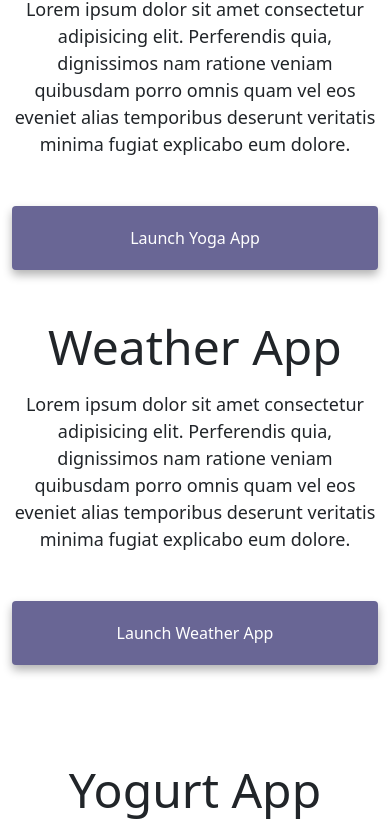
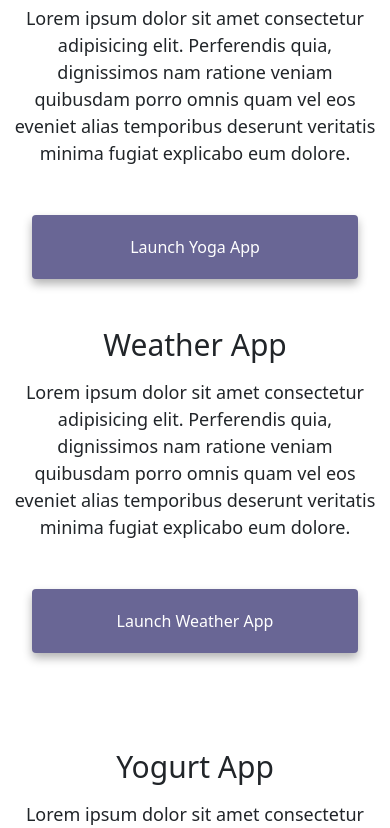
Before and after one commit to kass-cas/Front-end-Developer-Profile, a plain HTML site: page index.html in a window 390 px wide. Shown: the part 505-1333 px from the top of the page. Drawn offline with nearby package versions, Linux system fonts and the light colour scheme.

Commit message:
Edited responsiveness to mobile devices

```diff
--- a/style.css
+++ b/style.css
@@ -2,6 +2,10 @@
   --primary-color: #696695;
   --secondary-color: #dad9dd;
   --box-shadow: 0 5px 10px rgba(0, 0, 0, 0.3);
+}
+
+body {
+  margin: 100px 0;
 }
 
 h1,
@@ -103,6 +107,10 @@ p {
     font-size: 50px;
   }
 
+  h2 {
+    font-size: 30px;
+  }
+
   h2,
   p {
     text-align: center;
@@ -110,7 +118,7 @@ p {
 
   .primary-links {
     display: block;
-    width: 100%;
     text-align: center;
+    margin: 0 20px;
   }
 }
```
Also changed, not shown: about.html (+2 -2 lines).
